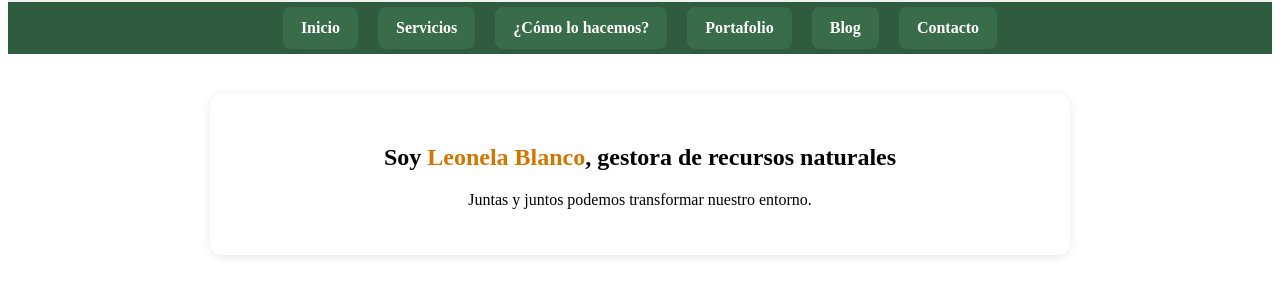
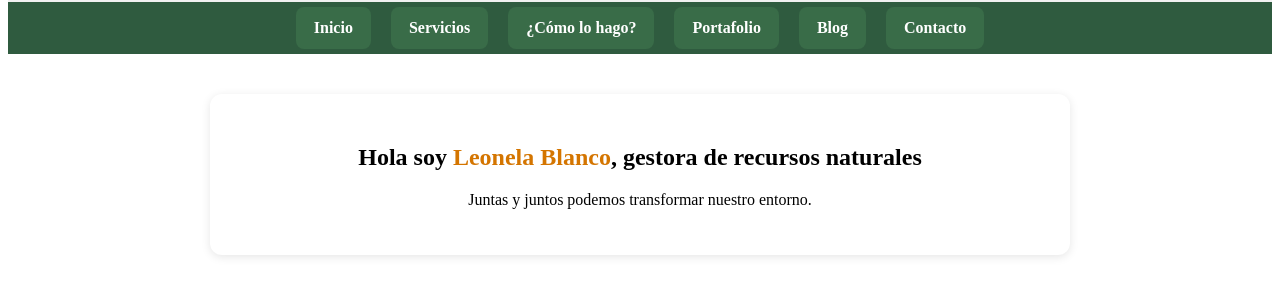
Before and after one commit to Marcela-MC/LeonelaBlancogestora, a plain HTML site: page index.html in a window 1280 px wide. Shown: the part 73-368 px from the top of the page. Drawn offline with Linux system fonts and the light colour scheme.

Commit message:
Update index.html

```diff
--- a/index.html
+++ b/index.html
@@ -20,7 +20,7 @@
     <ul class="nav-list">
       <li><a href="Pestañas/index.html">Inicio</a></li>
       <li><a href="Pestañas/servicios.html">Servicios</a></li>
-      <li><a href="Pestañas/como.html">¿Cómo lo hacemos?</a></li>
+      <li><a href="Pestañas/como.html">¿Cómo lo hago?</a></li>
       <li><a href="Pestañas/portafolio.html">Portafolio</a></li>
       <li><a href="Pestañas/blog.html">Blog</a></li>
       <li><a href="Pestañas/contacto.html">Contacto</a></li>
@@ -28,7 +28,7 @@
   </nav>
 
   <section id="inicio" class="hero">
-    <h1>Soy <span class="orange">Leonela Blanco</span>, gestora de recursos naturales</h1>
+    <h1>Hola soy <span class="orange">Leonela Blanco</span>, gestora de recursos naturales</h1>
     <p>Juntas y juntos podemos transformar nuestro entorno.</p>
   </section>
 
```
